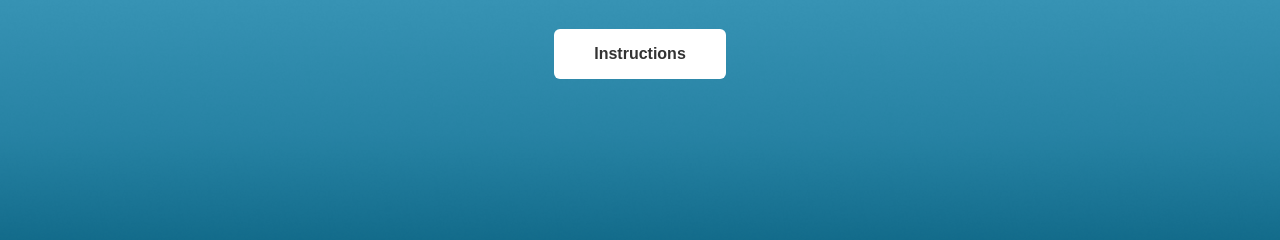
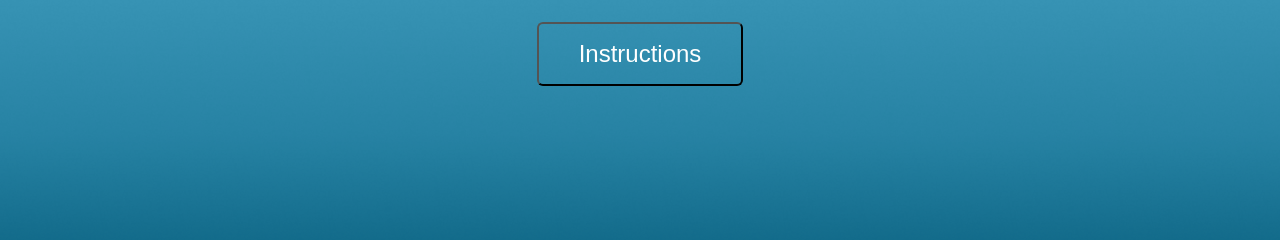
Before and after one commit to patriciagrgt/project_game, a plain HTML site: page index.html in a window 1280 px wide. Shown: the part 546-786 px from the top of the page. Drawn offline with Linux system fonts and the light colour scheme.

Commit message:
last changes

```diff
--- a/Js/game.js
+++ b/Js/game.js
@@ -162,6 +162,4 @@ function initializeGame() {
     game.introAudio.play();
 }
 
-
-
 initializeGame();
--- a/Styles/style.css
+++ b/Styles/style.css
@@ -199,18 +199,17 @@ main {
 
 #instructions-button{
     padding: 16px 40px;
-    font-size: 16px;
-    background-color: #ffffff;
-    color: #333333;
-    border: none;
+    font-size: 24px;
+    background-color: transparent;
+    color: white;
+    border-color:#333333 solid;
     border-radius: 6px;
     cursor: pointer;
     margin-bottom: 32px;
-    font-weight: bold;
 }
 
 #instructions-button:hover {
-    background-color: #e3e7d8;
+    background-color: #333333;
 }
 
 
--- a/index.html
+++ b/index.html
@@ -4,7 +4,7 @@
 <head>
     <meta charset="UTF-8">
     <meta name="viewport" content="width=device-width, initial-scale=1.0">
-    <title>Save the Ocean</title>
+    <title>Save The Ocean</title>
     <link rel="stylesheet" href="./Styles/style.css">
 </head>
 
```
